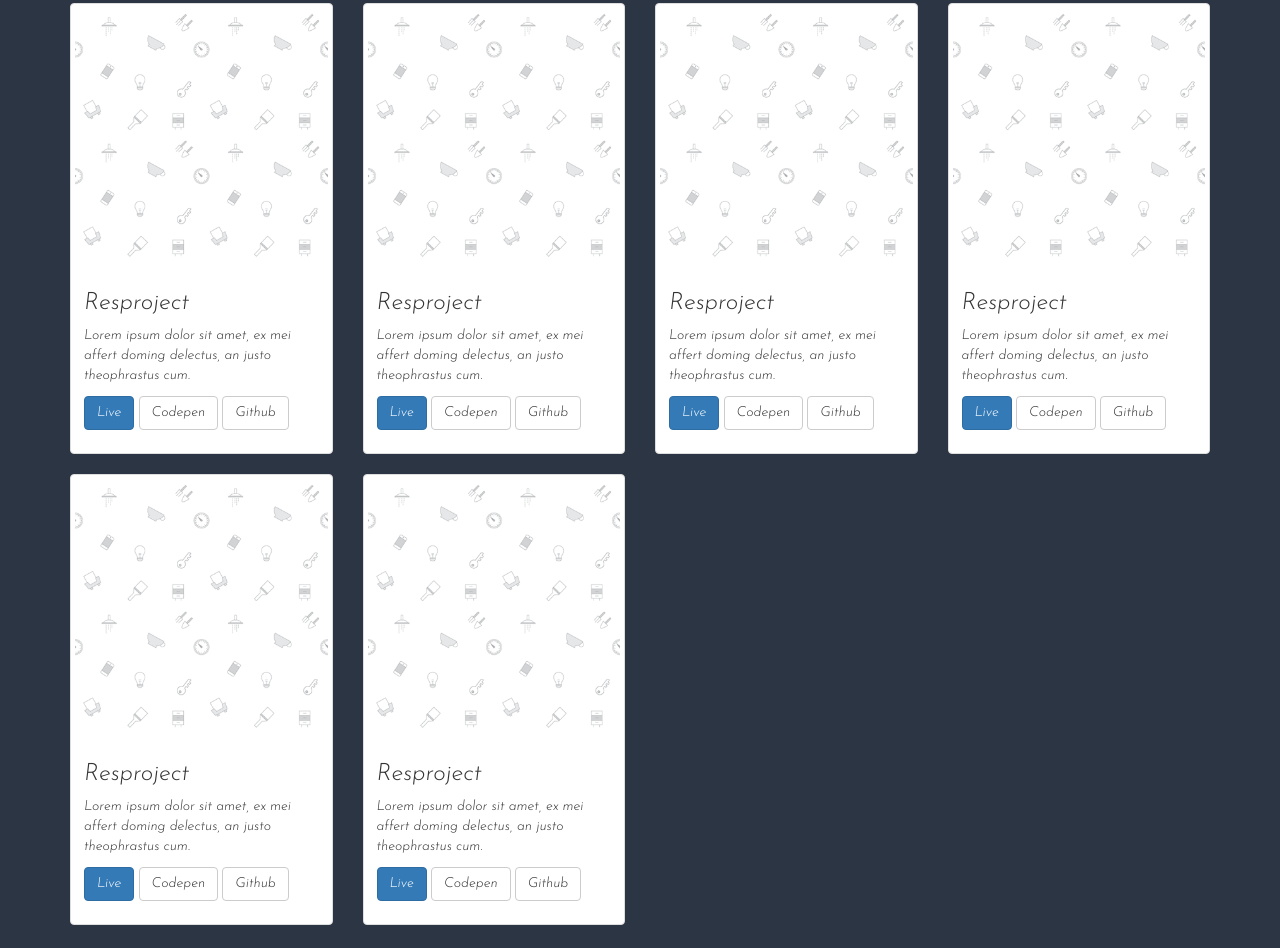
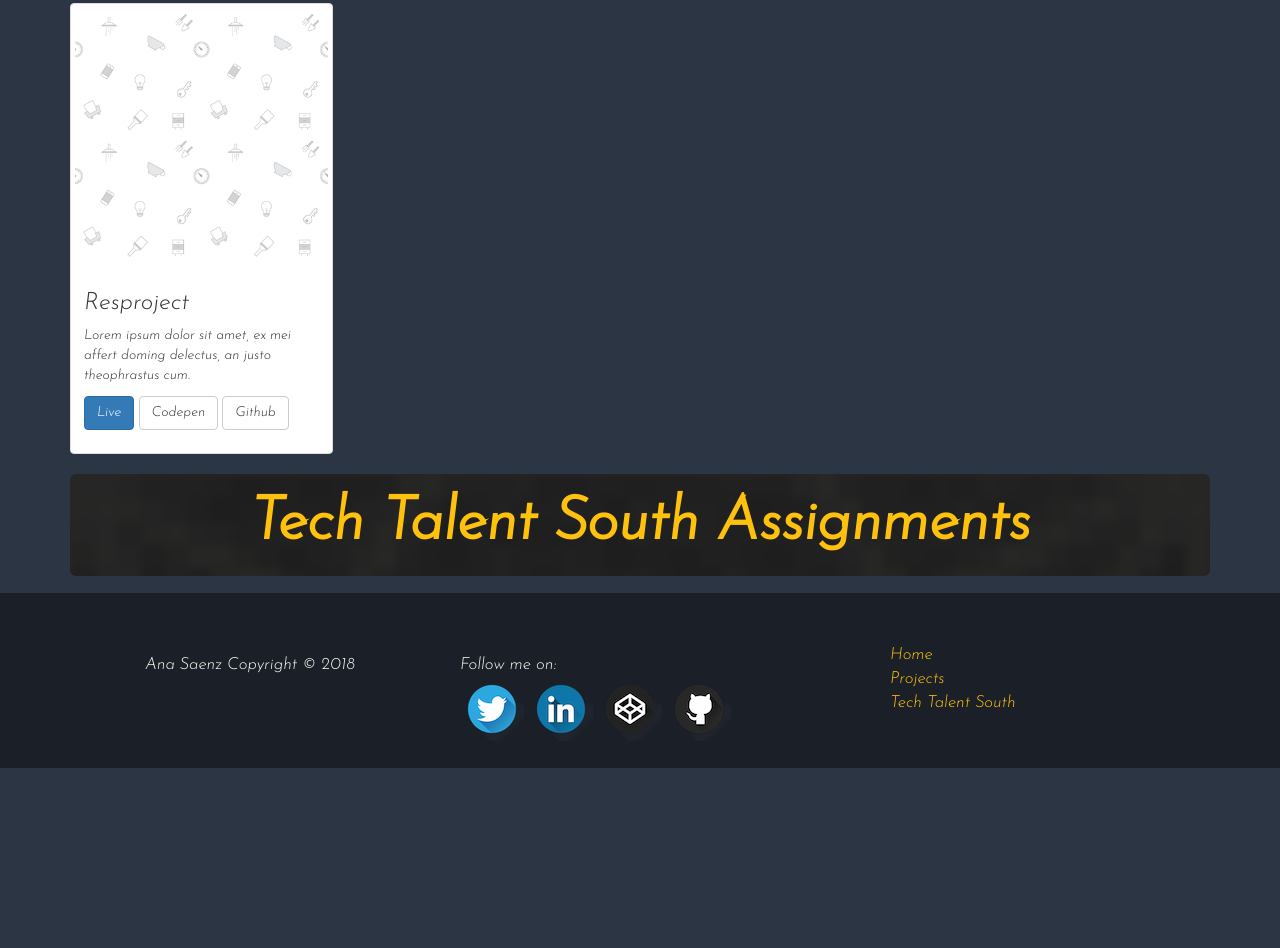
Before and after one commit to chofia/chofia.github.io, a plain HTML site: page projects.html in a window 1280 px wide. Shown: the part 211-1159 px from the top of the page. After the commit the page ends 979 px from the top, so only its background shows below. Drawn offline with nearby package versions, Linux system fonts and the light colour scheme; a script that the page names is missing.

Commit message:
added tts assignments link to projects and added a style to the button

```diff
--- a/projects.html
+++ b/projects.html
@@ -33,22 +33,10 @@
             </div><!--container main-header end-->
         </div><!-- project-header end-->
 
-        <div class="container" >
+        <div class="project-body">
+
+            <div class="container">
                 <div class="row">
-                <div class="col-sm-4 col-md-3">
-                    <div class="thumbnail">
-                        <img src="images/doodles.png" alt="...">
-                        <div class="caption">
-                            <h3>Resproject</h3>
-                            <p>Lorem ipsum dolor sit amet, ex mei affert doming delectus, an justo theophrastus cum.</p>
-                            <p>
-                                <a href="#" class="btn btn-primary btn-live" role="button">Live</a>
-                                <a href="#" class="btn btn-default btn-codepen" role="button">Codepen</a>
-                                <a href="https://github.com/chofia/resproject" class="btn btn-default btn-github" role="button" target="_blank">Github</a>
-                            </p>
-                        </div><!-- caption -->
-                    </div><!-- thumbnail -->
-                </div><!-- col-sm-4 col-md-3 -->
 
                     <div class="col-sm-4 col-md-3">
                         <div class="thumbnail">
@@ -65,67 +53,19 @@
                         </div><!-- thumbnail -->
                     </div><!-- col-sm-4 col-md-3 -->
 
-                <div class="col-sm-4 col-md-3">
-                    <div class="thumbnail">
-                        <img src="images/doodles.png" alt="...">
-                        <div class="caption">
-                            <h3>Resproject</h3>
-                            <p>Lorem ipsum dolor sit amet, ex mei affert doming delectus, an justo theophrastus cum.</p>
-                            <p>
-                                <a href="#" class="btn btn-primary btn-live" role="button">Live</a>
-                                <a href="#" class="btn btn-default btn-codepen" role="button">Codepen</a>
-                                <a href="https://github.com/chofia/resproject" class="btn btn-default btn-github" role="button" target="_blank">Github</a>
-                            </p>
-                        </div><!-- caption -->
-                    </div><!-- thumbnail -->
-                </div><!-- col-sm-4 col-md-3 -->
+                    <div class="col-md-12">
+                        <div id="tts-assignments">
+                            <button type="button" class="btn btn-lg btn-block">
+                                <a href="tts.html">Tech Talent South Assignments</a>
+                            </button>
+                        </div><!-- tts-assignments end -->
+                    </div>
 
-                <div class="col-sm-4 col-md-3">
-                    <div class="thumbnail">
-                        <img src="images/doodles.png" alt="...">
-                        <div class="caption">
-                            <h3>Resproject</h3>
-                            <p>Lorem ipsum dolor sit amet, ex mei affert doming delectus, an justo theophrastus cum.</p>
-                            <p>
-                                <a href="#" class="btn btn-primary btn-live" role="button">Live</a>
-                                <a href="#" class="btn btn-default btn-codepen" role="button">Codepen</a>
-                                <a href="https://github.com/chofia/resproject" class="btn btn-default btn-github" role="button" target="_blank">Github</a>
-                            </p>
-                        </div><!-- caption -->
-                    </div><!-- thumbnail -->
-                </div><!-- col-sm-4 col-md-3 -->
 
-                <div class="col-sm-4 col-md-3">
-                    <div class="thumbnail">
-                        <img src="images/doodles.png" alt="...">
-                        <div class="caption">
-                            <h3>Resproject</h3>
-                            <p>Lorem ipsum dolor sit amet, ex mei affert doming delectus, an justo theophrastus cum.</p>
-                            <p>
-                                <a href="#" class="btn btn-primary btn-live" role="button">Live</a>
-                                <a href="#" class="btn btn-default btn-codepen" role="button">Codepen</a>
-                                <a href="https://github.com/chofia/resproject" class="btn btn-default btn-github" role="button" target="_blank">Github</a>
-                            </p>
-                        </div><!-- caption -->
-                    </div><!-- thumbnail -->
-                </div><!-- col-sm-4 col-md-3 -->
 
-                <div class="col-sm-4 col-md-3">
-                    <div class="thumbnail">
-                        <img src="images/doodles.png" alt="...">
-                        <div class="caption">
-                            <h3>Resproject</h3>
-                            <p>Lorem ipsum dolor sit amet, ex mei affert doming delectus, an justo theophrastus cum.</p>
-                            <p>
-                                <a href="#" class="btn btn-primary btn-live" role="button">Live</a>
-                                <a href="#" class="btn btn-default btn-codepen" role="button">Codepen</a>
-                                <a href="https://github.com/chofia/resproject" class="btn btn-default btn-github" role="button" target="_blank">Github</a>
-                            </p>
-                        </div><!-- caption -->
-                    </div><!-- thumbnail -->
-                </div><!-- col-sm-4 col-md-3 -->
                 </div><!-- row end-->
             </div> <!-- container me end -->
+        </div><!--project-body end-->
 
         <footer>
             <div class="container">
@@ -142,7 +82,7 @@
                                 <a href="https://codepen.io/chofia/" target="_blank"><img src="images/codepen.png" alt="codepen account"/></a>
                                 <a href="https://github.com/chofia" target="_blank"><img src="images/github.png" alt="github account"></a>
                             </p>
-                        </div>
+                        </div><!--social-media end-->
                     </div><!--col-md-4-->
 
                     <div class="col-md-3">
--- a/style.css
+++ b/style.css
@@ -178,3 +178,12 @@ footer .social-media p {
     padding: 10px 20px;
     font-family: 'Josefin Sans', sans-serif;
 }
+
+#tts-assignments button {
+    font-size: 60px;
+    font-weight: 600;
+    text-align: center;
+    background-color: #466672;
+    background-image: url(images/tts.png);
+    background-size: cover;
+}
```
Also changed, not shown: images/tts.png (added). Lines whose indentation alone changed are shown as unchanged.
